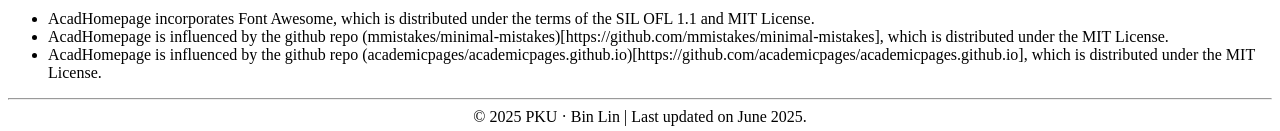
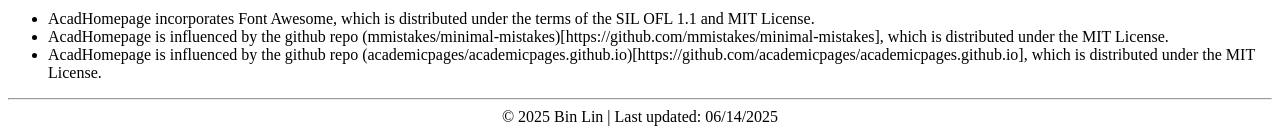
Before and after one commit to LinB203/linbin.github.io, a Jekyll site: the page built from docs/README-zh.md, in a window 1280 px wide. Shown: the part 1590-1721 px from the top of the page. Built offline with Jekyll 4.4.1, drawn with Linux system fonts in a browser that asks for light colours; our own code applies the rules of GitHub Pages for plain Markdown files.

Commit message:
Update default.html

```diff
--- a/_layouts/default.html
+++ b/_layouts/default.html
@@ -54,6 +54,6 @@
 <div align="center">
   <hr/>
   <div>
-    © 2025 PKU · Bin Lin | Last updated on June 2025.
+    © 2025 Bin Lin | Last updated: 06/14/2025
   </div>
 </div>
```
